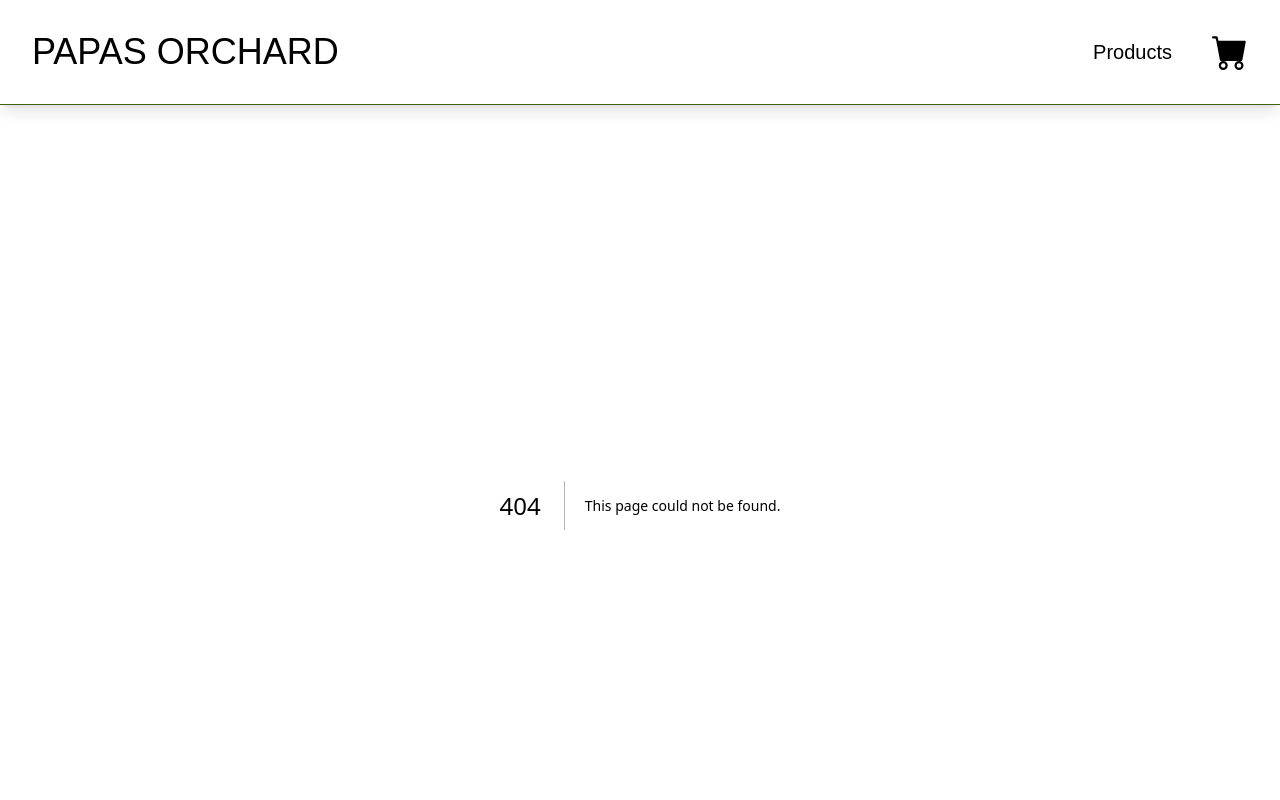
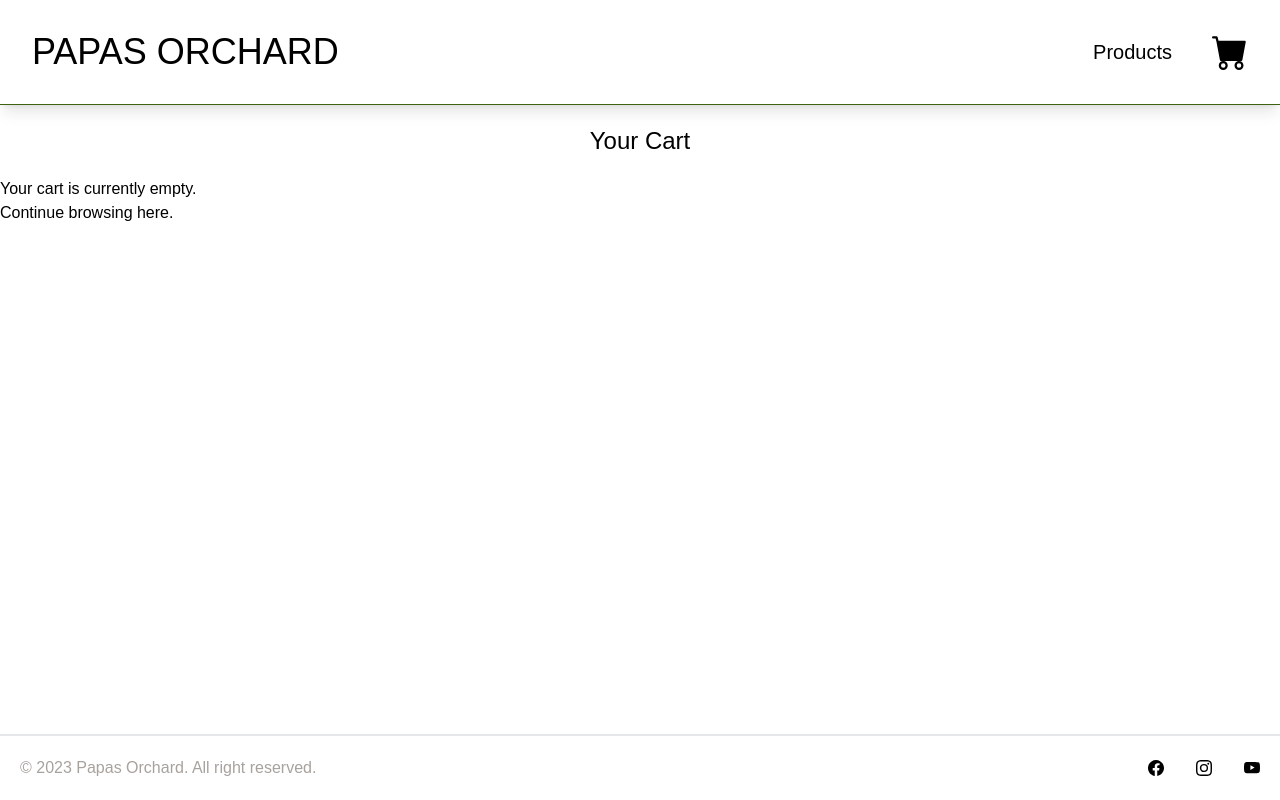
Before and after one commit to eshinhw/green-orchard, a Next.js app: page /cart in a window 1280 px wide. Before the commit this address had no page. Shown: the top 800 px of the page. Built offline with nearby package versions, Linux system fonts and the light colour scheme; a web font is replaced by a local one.

Commit message:
Create CartPage

```diff
--- /dev/null
+++ b/src/app/cart/page.tsx
@@ -0,0 +1,11 @@
+import React from "react";
+
+export default function CartPage() {
+  return (
+    <>
+      <h1 className="text-center my-5 text-2xl">Your Cart</h1>
+      <p>Your cart is currently empty.</p>
+      <p>Continue browsing here.</p>
+    </>
+  );
+}
```
